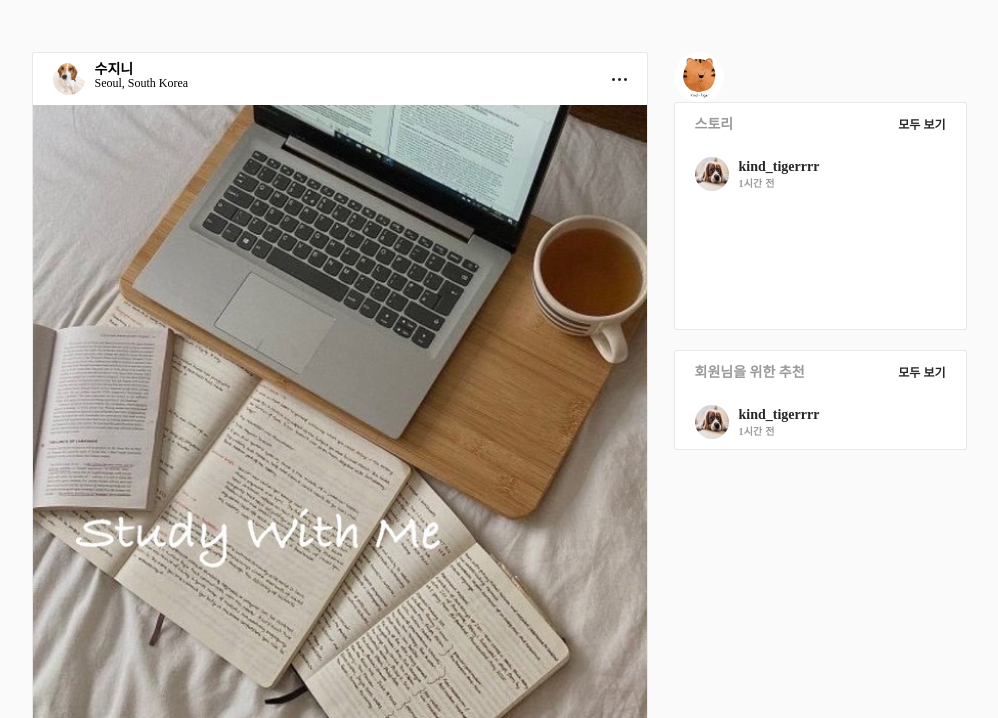
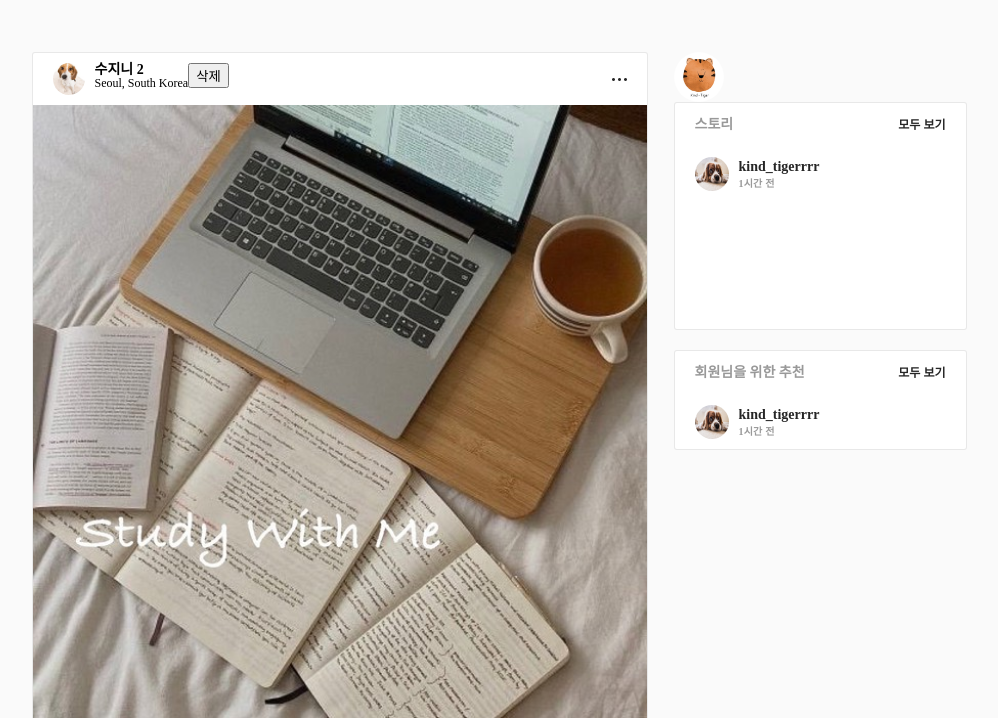
Before and after one commit to ssssujini99/insta-restAPI, a Django app: page /post/ in a window 1280 px wide. Shown: the part 78-796 px from the top of the page, without its empty margins (141-1139 px from the left). Run offline with Django 3.2, Linux system fonts and the light colour scheme; data comes from the database, SQL or seed files in the repository.

Commit message:
post/post_list.html 수정완료

```diff
--- a/post/templates/post/post_list.html
+++ b/post/templates/post/post_list.html
@@ -26,8 +26,15 @@
                                 {% endif %}
                             </div>
                             <div class="user_name">
-                                <div class="nick_name m_text">{{ post.author.profile.nickname }}</div>
+                                <div class="nick_name m_text">{{ post.author.profile.nickname }} {{ post.id }}</div>
                                 <div class="country s_text">Seoul, South Korea</div>
+                            </div>
+
+                            <div>
+                                <form action="{% url 'post:post_delete' post.pk %}" method="post">
+                                    {% csrf_token %}
+                                    <input type="submit" value="삭제">
+                                </form>
                             </div>
 
                         </div>
```
